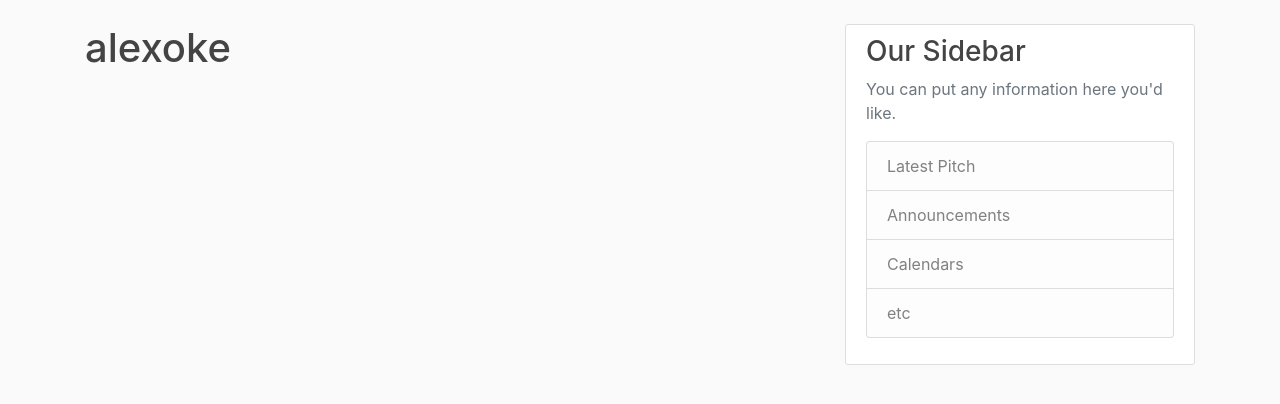
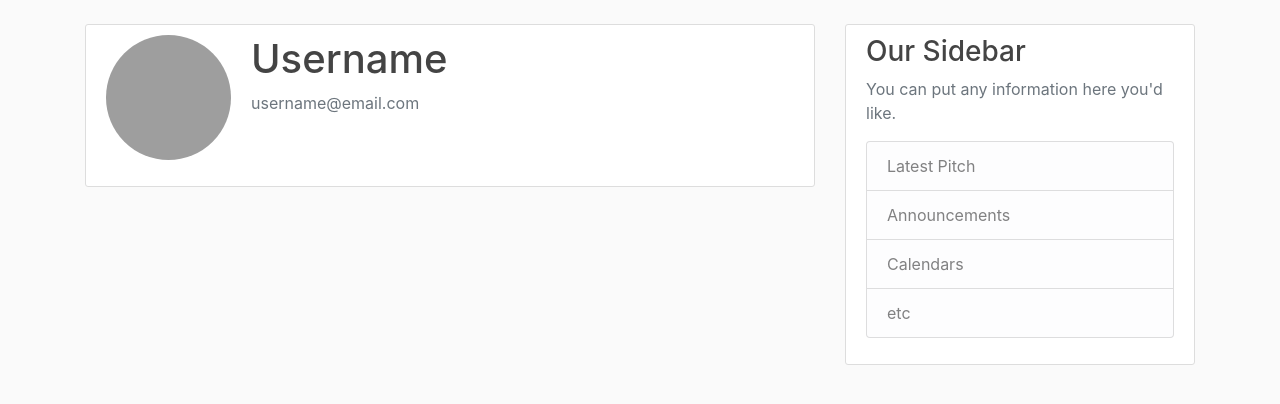
Before and after one commit to Alexanderoke/PitchesApp, a Flask app: page /account in a window 1280 px wide. Shown: the part 56-460 px from the top of the page. Run offline with Flask 2, Linux system fonts and the light colour scheme; a user stored in the database is signed in; some libraries are stand-ins or nearby versions; grey boxes are pictures that could not be loaded.

Commit message:
create an account class form and install pillow

```diff
--- a/App/__init__.py
+++ b/App/__init__.py
@@ -9,4 +9,7 @@ app.config['SQLALCHEMY_DATABASE_URI'] = 'sqlite:///site.db'
 db = SQLAlchemy(app)
 bcrypt=Bcrypt(app)
 login_manager = LoginManager(app)
+login_manager.login_view = 'Login'
+login_manager.login_message_category = 'info'
+
 from App import routes
--- a/App/forms.py
+++ b/App/forms.py
@@ -1,6 +1,8 @@
 from flask_wtf import FlaskForm
+from flask_wtf.file import FileField, FileAllowed
+from flask_login import current_user
 from wtforms import StringField, PasswordField, SubmitField, BooleanField
-from wtforms.validators import DataRequired, Length, Email, EqualTo
+from wtforms.validators import DataRequired, Length, Email, EqualTo, ValidationError
 from App.models import User
 
 """
@@ -22,3 +24,24 @@ class LoginForm(FlaskForm):
     password = PasswordField('Password', validators=[DataRequired()])
     remember = BooleanField('Remember Me')
     submit = SubmitField('Login')
+
+"""
+Update account form class
+"""
+class UpdateAccountForm(FlaskForm):
+    username = StringField('Username', validators=[DataRequired(), Length(min=2, max=20)])
+    email = StringField('Email', validators=[DataRequired(), Email()])
+    picture = FileField('Update Profile Picture', validators=[FileAllowed(['jpg', 'png'])])
+    submit = SubmitField('Update')
+
+    def validate_username(self, username):
+        if username.data != current_user.username:
+            user = User.query.filter_by(username=username.data).first()
+            if user:
+                raise ValidationError('That username is taken. Please choose a different one.')
+
+    def validate_email(self, email):
+        if email.data != current_user.email:
+            user = User.query.filter_by(email=email.data).first()
+            if user:
+                raise ValidationError('That email is taken. Please choose a different one.')
--- a/App/routes.py
+++ b/App/routes.py
@@ -1,6 +1,9 @@
-from flask import render_template, url_for, flash, redirect
+import os
+import secrets
+from PIL import Image
+from flask import render_template, request, url_for, flash, redirect
 from App.__init__ import app, db, bcrypt
-from App.forms import RegistrationForm, LoginForm
+from App.forms import RegistrationForm, LoginForm, UpdateAccountForm
 from App.models import User, Pitch
 from flask_login import login_user, current_user, logout_user, login_required
 
@@ -69,7 +72,36 @@ def logout():
     logout_user()
     return redirect(url_for('home'))
 
-@app.route("/account")
+
+def save_picture(form_picture):
+    random_hex = secrets.token_hex(8)
+    _, f_ext = os.path.splitext(form_picture.filename)
+    picture_fn = random_hex + f_ext
+    picture_path = os.path.join(app.root_path, 'static/profile_pics', picture_fn)
+
+    output_size = (125, 125)
+    i = Image.open(form_picture)
+    i.thumbnail(output_size)
+    i.save(picture_path)
+
+    return picture_fn
+
+@app.route("/account", methods=['GET', 'POST'])
 @login_required
 def account():
-    return render_template('account.html', title='Account')
+    form = UpdateAccountForm()
+    if form.validate_on_submit():
+        if form.picture.data:
+            picture_file = save_picture(form.picture.data)
+            current_user.image_file = picture_file
+        current_user.username = form.username.data
+        current_user.email = form.email.data
+        db.session.commit()
+        flash('Your account has been updated!', 'success')
+        return redirect(url_for('account'))
+    elif request.method == 'GET':
+        form.username.data = current_user.username
+        form.email.data = current_user.email
+    image_file = url_for('static', filename='profile_pics/' + current_user.image_file)
+    return render_template('account.html', title='Account',
+                           image_file=image_file, form=form)
--- a/App/templates/account.html
+++ b/App/templates/account.html
@@ -1,4 +1,13 @@
 {% extends "layout.html" %}
 {% block content %}
-    <h1>{{ current_user.username }}</h1>
+<div class="content-section">
+  <div class="media">
+    <img class="rounded-circle account-img" src="userimage.jpg">
+    <div class="media-body">
+      <h2 class="account-heading">Username</h2>
+      <p class="text-secondary">username@email.com</p>
+    </div>
+  </div>
+  <!-- FORM HERE -->
+</div>
 {% endblock content %}
--- a/App/templates/layout.html
+++ b/App/templates/layout.html
@@ -70,5 +70,11 @@
     </div>
   </main>
 
+
+
+
+  <script src="https://code.jquery.com/jquery-3.3.1.slim.min.js" integrity="sha384-q8i/X+965DzO0rT7abK41JStQIAqVgRVzpbzo5smXKp4YfRvH+8abtTE1Pi6jizo" crossorigin="anonymous"></script>
+<script src="https://cdnjs.cloudflare.com/ajax/libs/popper.js/1.14.7/umd/popper.min.js" integrity="sha384-UO2eT0CpHqdSJQ6hJty5KVphtPhzWj9WO1clHTMGa3JDZwrnQq4sF86dIHNDz0W1" crossorigin="anonymous"></script>
+<script src="https://stackpath.bootstrapcdn.com/bootstrap/4.3.1/js/bootstrap.min.js" integrity="sha384-JjSmVgyd0p3pXB1rRibZUAYoIIy6OrQ6VrjIEaFf/nJGzIxFDsf4x0xIM+B07jRM" crossorigin="anonymous"></script>
 </body>
 </html>
```
Also changed, not shown: App/site.db, App/static/profilepics/270625042_303594418374007_8606253446866761247_n.jpg (added).
